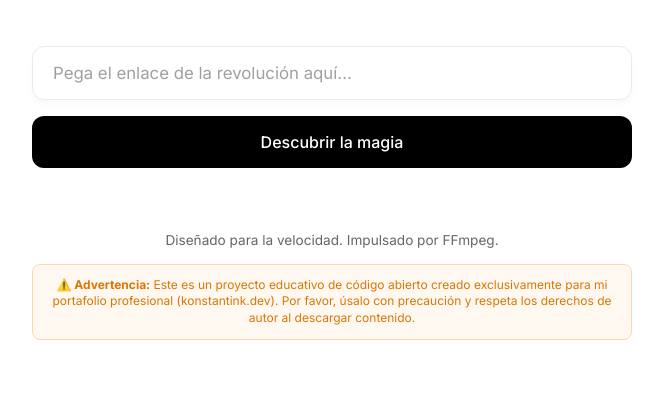
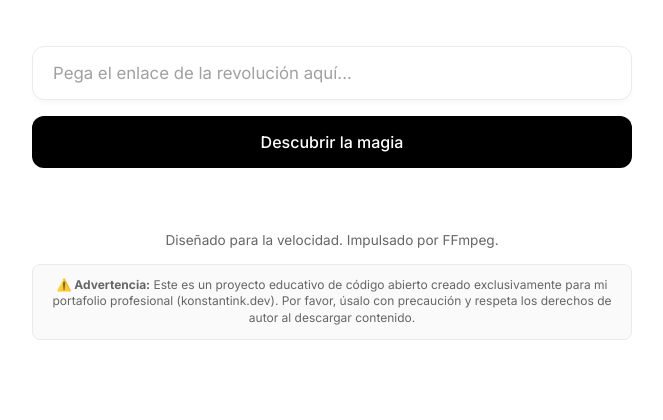
Before and after one commit to konstantinWDK/youtube-playlist-downloader, a Flask app: page / in a window 1280 px wide. Shown: the part 392-812 px from the top of the page, without its empty margins (308-971 px from the left). Run offline with Flask 3, Linux system fonts and the light colour scheme.

Commit message:
style: change disclaimer color to minimalist grayscale

```diff
--- a/templates/index.html
+++ b/templates/index.html
@@ -350,10 +350,10 @@
         .disclaimer {
             margin-top: 16px;
             padding: 12px;
-            background: #fff8f1;
-            border: 1px solid #ffd8a8;
+            background: #fafafa;
+            border: 1px solid var(--border);
             border-radius: 8px;
-            color: #d97706;
+            color: var(--muted);
             font-size: 0.75rem;
             line-height: 1.4;
         }
```
